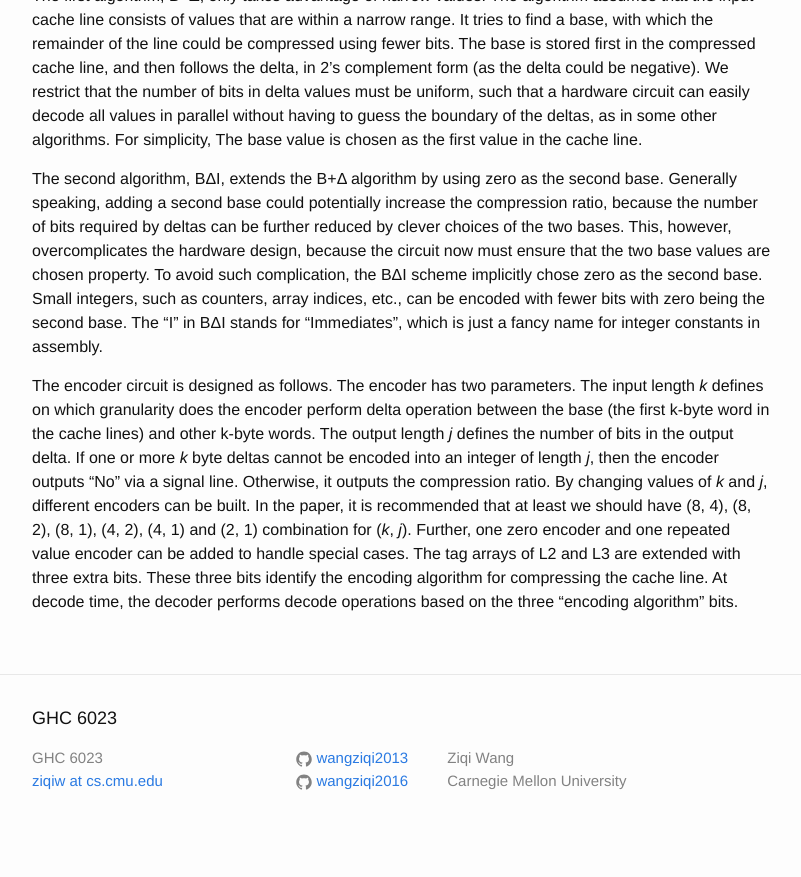
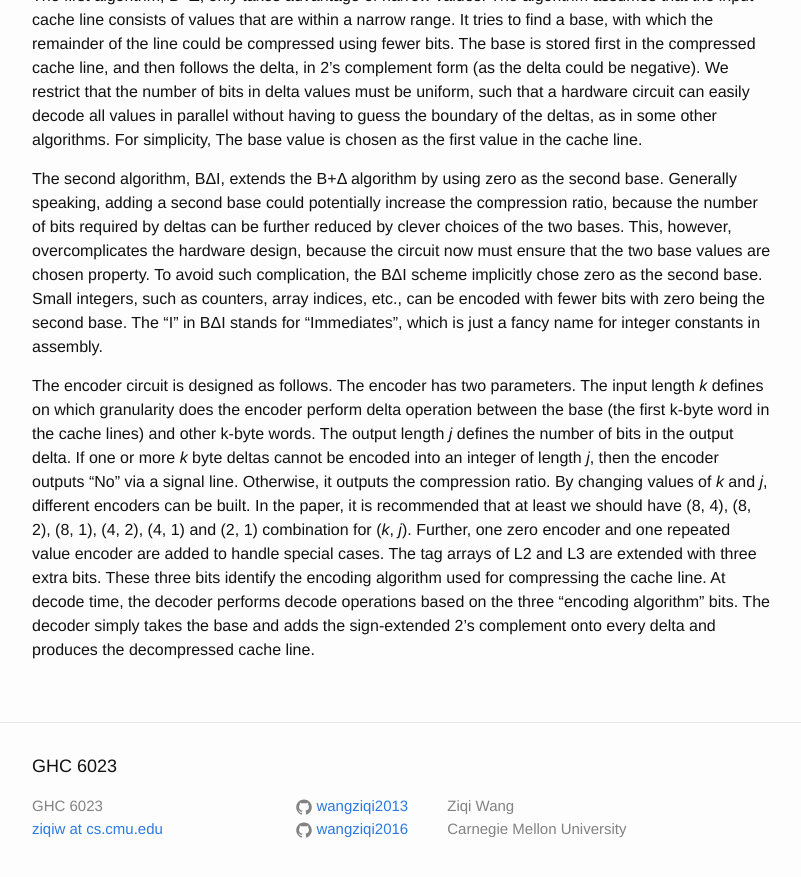
Before and after one commit to wangziqi2013/wangziqi2013.github.io, a Jekyll site: the page built from _posts/2018-05-21-Base-Delta-Immediate-Compression.markdown, in a window 1280 px wide and 900 px high, scrolled down 973 px. Shown: the top 877 px of the window, without its empty margins (238-1039 px from the left). Built offline with Jekyll 4.4.1, drawn with Linux system fonts in a browser that asks for light colours; before the commit the page ends 1825 px from its top, so only the background shows below that.

Commit message:
Finish decoder

```diff
--- a/_posts/2018-05-21-Base-Delta-Immediate-Compression.markdown
+++ b/_posts/2018-05-21-Base-Delta-Immediate-Compression.markdown
@@ -51,7 +51,8 @@ does the encoder perform delta operation between the base (the first k-byte word
 The output length *j* defines the number of bits in the output delta. If one or more *k* byte deltas cannot be encoded into an integer
 of length *j*, then the encoder outputs "No" via a signal line. Otherwise, it outputs the compression ratio. By changing values of
 *k* and *j*, different encoders can be built. In the paper, it is recommended that at least we should have (8, 4), (8, 2), (8, 1),
-(4, 2), (4, 1) and (2, 1) combination for (*k*, *j*). Further, one zero encoder and one repeated value encoder can be added
+(4, 2), (4, 1) and (2, 1) combination for (*k*, *j*). Further, one zero encoder and one repeated value encoder are added
 to handle special cases. The tag arrays of L2 and L3 are extended with three extra bits. These three bits identify the encoding
-algorithm for compressing the cache line. At decode time, the decoder performs decode operations based on the three
-"encoding algorithm" bits.
+algorithm used for compressing the cache line. At decode time, the decoder performs decode operations based on the three
+"encoding algorithm" bits. The decoder simply takes the base and adds the sign-extended 2's complement onto every delta and produces
+the decompressed cache line.
```
